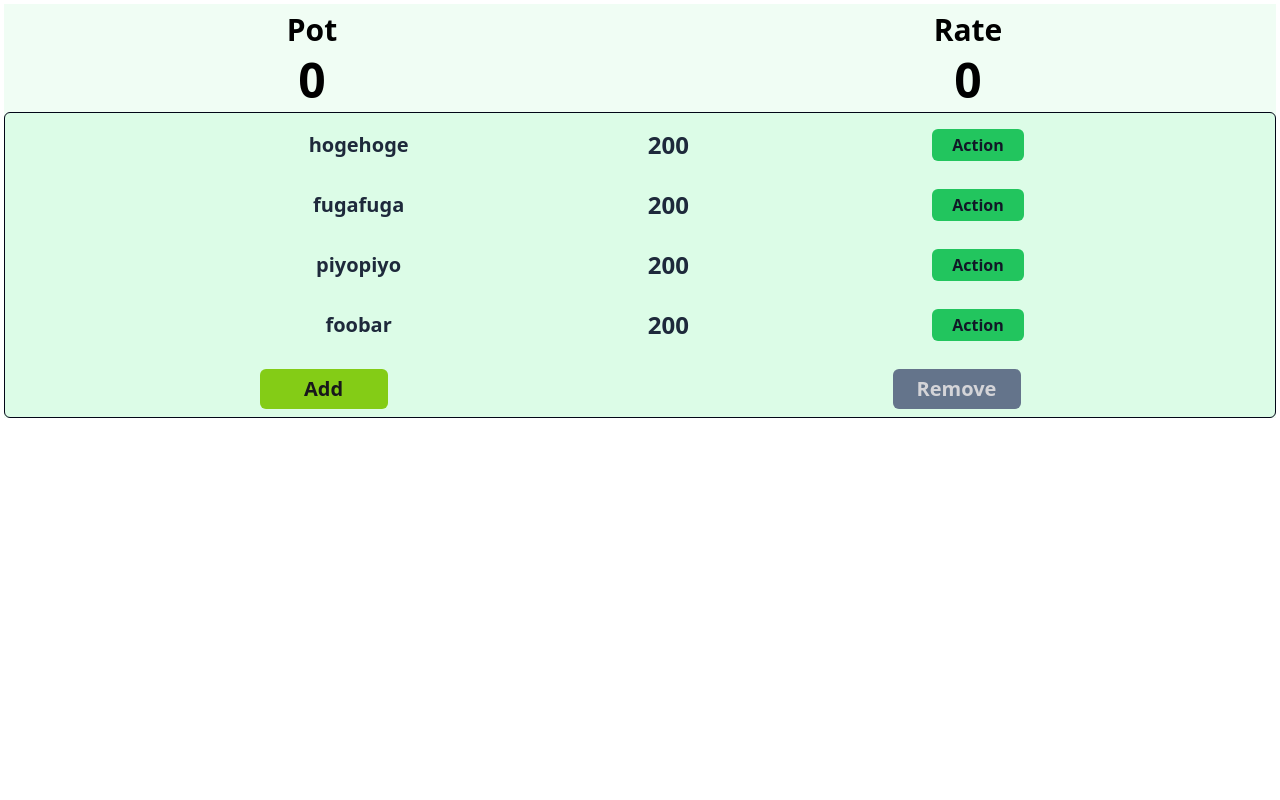
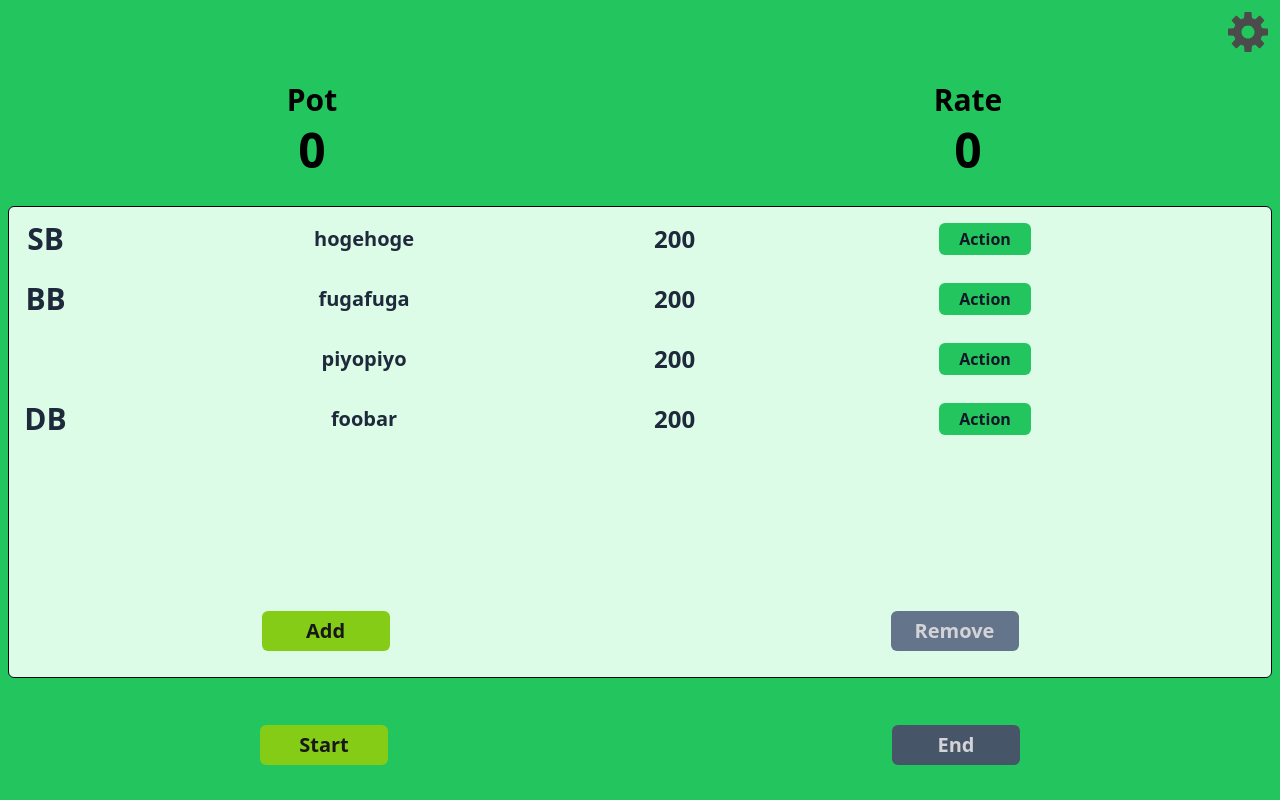
Before and after one commit to haruki26/poker-app-frontend, a React (Vite) app: page / in a window 1280 px wide. Built offline with nearby package versions, Linux system fonts and the light colour scheme.

Commit message:
winnerモーダルの追加

```diff
--- a/src/App.tsx
+++ b/src/App.tsx
@@ -1,65 +1,36 @@
-import { useMemo, useState } from "react";
 import UserManage from "./components/UserManage/UserManage";
-import { Game } from "./game/Game";
-import { ActionType, GameStatus } from "./game/types";
 import GameInfo from "./components/GameInfo/GameInfo";
-
-const demoData = [
-    {
-        name: "hogehoge",
-        chip: 200,
-    },
-    {
-        name: "fugafuga",
-        chip: 200,
-    },
-    {
-        name: "piyopiyo",
-        chip: 200,
-    },
-    {
-        name: "foobar",
-        chip: 200,
-    }
-];
+import GameStartBtn from "./components/GameCtlBtn/GameStartBtn";
+import GameEndBtn from "./components/GameCtlBtn/GameEndBtn";
+import { useGame } from "./hook/useGame";
+import setting from "./../public/setting.svg"
 
 const App: React.FC = () => {
-    const game = useMemo(() => {
-        const newGame = new Game();
-        demoData.forEach((data) => {
-            newGame.userManager.addUser(data.name, data.chip);
-        });
-        return newGame;
-    }, []);
+    const { game, gameState, handleAction, handleStartGame, handleEndGame } = useGame();
 
-    const [gameState, setGameState] = useState<GameStatus>({
-        pot: game.pot,
-        currentBet: game.currentBet,
-    });
-
-    const handleAction = (index: number, action: ActionType, amount?: number) => {
-        game.action(index, action, amount);
-        setGameState({
-            pot: game.pot,
-            currentBet: game.currentBet,
-        });
-    }
-
-    // game.setDealerButton(0);
-    // game.startGame();
-    // game.action(0, "bet", 10);
-    // game.action(1, "call");
-    // game.action(2, "raise", 20);
-    // game.action(3, "all-in");
-
+    game.setDealerButton(3);
 
     return (
-        <div className="m-1 h-full bg-green-50">
+        <div className="h-svh p-1 bg-green-500">
             <div className="h-1/4">
-                <GameInfo potSize={gameState.pot} rate={gameState.currentBet} />
+                <div className="h-1/4 w-full flex justify-end p-2">
+                    <img src={setting} alt="setting" className="w-10 h-10" />
+                </div>
+                <div className="h-3/4">
+                    <GameInfo potSize={gameState.pot} rate={gameState.currentBet} />
+                </div>
             </div>
-            <div className="h-3/4">
-                <UserManage userManager={game.userManager} action={handleAction} />
+            <div className="h-3/4 flex flex-col gap-5 p-1">
+                <div className="h-5/6">
+                    <UserManage game={game} action={handleAction} />
+                </div>
+                <div className="h-1/6 flex justify-between">
+                    <GameStartBtn startGame={handleStartGame} />
+                    <GameEndBtn
+                        userNames={game.userManager.getUserNames()}
+                        endGame={handleEndGame}
+                    />
+                </div>
             </div>
         </div>
     )
--- /dev/null
+++ b/src/components/GameCtlBtn/GameEndBtn.tsx
@@ -0,0 +1,41 @@
+import Btn from "../Btn";
+import { useModal } from "../Modal/useModal";
+import WinnerModal from "./WinnerModal/WinnerModal";
+
+type Props = {
+    userNames: string[];
+    endGame: (index: number) => void;
+};
+
+const GameEndBtn: React.FC<Props> = ({ userNames, endGame }) => {
+    const { openModal, closeModal, Modal } = useModal();
+
+    const handleEndGame = (index: number) => {
+        endGame(index);
+        closeModal();
+    };
+
+
+    return (
+        <>
+        <Btn
+            onClick={openModal}
+            className="w-32 h-10 m-auto"
+            bgColor="bg-slate-600"
+            hoverBgColor="bg-slate-400">
+            <span className="text-zinc-300 text-xl font-extrabol p-2">
+                End
+            </span>
+        </Btn>
+        <Modal>
+            <WinnerModal
+                userNames={userNames}
+                endGame={handleEndGame}
+                closeModal={closeModal}
+            />
+        </Modal>
+        </>
+    );
+};
+
+export default GameEndBtn;
--- /dev/null
+++ b/src/components/GameCtlBtn/GameStartBtn.tsx
@@ -0,0 +1,21 @@
+import Btn from "../Btn";
+
+type Props = {
+    startGame: () => void;
+};
+
+const GameStartBtn: React.FC<Props> = ({ startGame }) => {
+    return (
+        <Btn
+            onClick={startGame}
+            className="w-32 h-10 m-auto"
+            bgColor="bg-lime-500"
+            hoverBgColor="bg-lime-600">
+            <span className="text-zinc-900 text-xl font-extrabol p-2">
+                Start
+            </span>
+        </Btn>
+    );
+};
+
+export default GameStartBtn;
--- /dev/null
+++ b/src/components/GameCtlBtn/WinnerModal/WinnerModal.tsx
@@ -0,0 +1,33 @@
+import Btn from "../../Btn";
+import ModalFrame from "../../Modal/ModalFrame";
+
+type Props = {
+    userNames: string[];
+    endGame: (index: number) => void;
+    closeModal: () => void;
+};
+
+const WinnerModal: React.FC<Props> = ({ userNames, endGame, closeModal}) => {
+    return (
+        <ModalFrame modalName="Result" closeModal={closeModal}>
+            <ul className="flex flex-col items-center">
+                {userNames.map((name, index) => (
+                    <li key={index} className="text-2xl text-zinc-300 my-2">
+                        <Btn
+                            onClick={() => endGame(index)}
+                            className="w-32 h-10 m-auto"
+                            bgColor="bg-emerald-300"
+                            hoverBgColor="bg-emerald-400"
+                        >
+                            <span className="text-zinc-900 text-xl font-extrabol p-2">
+                                {name}
+                            </span>
+                        </Btn>
+                    </li>
+                ))}
+            </ul>
+        </ModalFrame>
+    );
+};
+
+export default WinnerModal;
--- a/src/components/UserManage/ManageModal/AddUserModal.tsx
+++ b/src/components/UserManage/ManageModal/AddUserModal.tsx
@@ -18,7 +18,6 @@ const AddUserModal: React.FC<AddUserModalProps> = ({
     const handleFormSubmit = (e: React.FormEvent<HTMLFormElement>) => {
         e.preventDefault();
         handleAddUser(name, chip);
-        console.log("Add User");
         closeModal();
     };
 
--- a/src/components/UserManage/UserManage.tsx
+++ b/src/components/UserManage/UserManage.tsx
@@ -3,22 +3,22 @@ import { useModal } from "../Modal/useModal";
 import User from "./User/User";
 import AddUserBtn from "./AddUserBtn";
 import RemoveUserBtn from "./RemoveUserBtn";
-import { UserManager } from "../../game/Game";
+import { Game } from "../../game/Game";
 import { Action } from "../../game/types";
 
 type Props = {
-    userManager: UserManager;
+    game: Game;
     action: Action;
 };
 
-const UserManage: React.FC<Props> = ({ userManager, action }) => {
+const UserManage: React.FC<Props> = ({ game, action }) => {
     const [modalContent, setModalContent] = useState<React.ReactNode | null>(null);
     const { Modal, openModal, closeModal } = useModal();
-    const [userInfo, setUserInfo] = useState(userManager.users);
+    const [userInfo, setUserInfo] = useState(game.userManager.users);
 
     useEffect(() => {
-        setUserInfo(userManager.users);
-    }, [userManager.users]);
+        setUserInfo(game.userManager.users);
+    }, [game.userManager.users]);
 
     const handleCloseModal = () => {
         closeModal();
@@ -26,8 +26,9 @@ const UserManage: React.FC<Props> = ({ userManager, action }) => {
     };
 
     return (
-        <div className="p-2 bg-green-100 border border-slate-950 rounded-md">
-            <div className="flex flex-col gap-5">
+        <>
+        <div className="h-full p-2 bg-green-100 border border-slate-950 rounded-md">
+            <div className="h-5/6 flex flex-col gap-5 overflow-y-scroll">
                 <ul className="flex flex-col gap-3">
                     {userInfo.map((user, index) => (
                         <li key={index}>
@@ -39,18 +40,19 @@ const UserManage: React.FC<Props> = ({ userManager, action }) => {
                         </li>
                     ))}
                 </ul>
-                <div className="flex gap-3 justify-center items-center">
+            </div>
+            <div className="h-1/6 flex gap-3 justify-center items-center">
                 <AddUserBtn
                     setContent={setModalContent}
                     openModal={openModal}
-                        handleAddUser={userManager.addUser}
+                    handleAddUser={game.addUser}
                     closeModal={handleCloseModal}
                 />
                 <RemoveUserBtn
                     setContent={setModalContent}
                     openModal={openModal}
-                        userNames={userInfo.map((user) => user.name)}
-                        handleRemoveUser={userManager.removeUser}
+                    userNames={game.userManager.getUserNames()}
+                    handleRemoveUser={game.userManager.removeUser}
                     closeModal={handleCloseModal}
                 />
             </div>
@@ -60,7 +62,7 @@ const UserManage: React.FC<Props> = ({ userManager, action }) => {
                 {modalContent}
             </Modal>
         )}
-        </div>
+        </>
     );
 };
 
--- a/src/game/Game.ts
+++ b/src/game/Game.ts
@@ -69,6 +69,10 @@ export class UserManager {
     public getUserInfo = (index: number): UserInfo => {
         return this.users[index].userInfo;
     };
+
+    public getUserNames = (): string[] => {
+        return this.users.map((user) => user.userInfo.name);
+    }
 };
 
 export class Game {
@@ -110,7 +114,10 @@ export class Game {
     };
 
     public addUser = (name: string, chip: number) => {
+        console.log(this.userManager.users);
         this.userManager.addUser(name, chip);
+        this.setDealerButton(this._dealerButton);
+        console.log(this.userManager.users);
     };
 
     public removeUser = (index: number) => {
@@ -119,7 +126,10 @@ export class Game {
 
     public setDealerButton = (index: number) => {
         this.userManager.setRole(index);
-        this._dealerButton = this.userManager.users.findIndex((user) => user.role === "DB");
+        this._dealerButton = this.userManager.users.findIndex(
+            (user) => user.userInfo.role === "DB"
+        );
+        console.log(this._dealerButton)
     };
 
     public action = (index: number, action: ActionType, amount?: number) => {
@@ -153,7 +163,6 @@ export class Game {
                 throw new Error("不正なアクションです");
         };
         console.log(this._pot, this._currentBet);
-        console.log(this.userManager.getUserInfo(index));
     };
 
     private _bet = (index: number, amount: number) => {
@@ -189,15 +198,23 @@ export class Game {
     };
 
     public startGame = () => {
+        this.userManager.users.forEach((user) => {
+            user.play();
+        });
         this._blindBet();
+        console.log("Game Start");
     };
 
     private _blindBet = () => {
-        this._bet(1, this._blind);
-        this._bet(2, this._blind * 2);
+        const sb = this.userManager.users.findIndex((user) => user.userInfo.role === "SB");
+        const bb = this.userManager.users.findIndex((user) => user.userInfo.role === "BB");
+
+        this._bet(sb, this._blind);
+        this._bet(bb, this._blind * 2);
     };
 
-    public endGame = () => {
+    public endGame = (index: number) => {
+        this.userManager.users[index].win(this._pot);
         this.userManager.users.forEach((user) => {
             user.isPlaying = false;
         });
@@ -205,16 +222,4 @@ export class Game {
         this._pot = 0;
         this._currentBet = 0;
     };
-
-    public on = (event: "update", callback: () => void) => {
-        if (event === "update") {
-            callback();
-        };
-    }
-
-    public off = (event: "update", callback: () => void) => {
-        if (event === "update") {
-            callback();
-        };
-    }
 };
--- /dev/null
+++ b/src/hook/useGame.ts
@@ -0,0 +1,81 @@
+import { useMemo, useState, useEffect } from "react";
+import { Game } from "../game/Game";
+import { GameStatus, ActionType } from "../game/types";
+
+const demoData = [
+    {
+        name: "hogehoge",
+        chip: 200,
+    },
+    {
+        name: "fugafuga",
+        chip: 200,
+    },
+    {
+        name: "piyopiyo",
+        chip: 200,
+    },
+    {
+        name: "foobar",
+        chip: 200,
+    }
+];
+
+export const useGame = () => {
+    const game = useMemo(() => {
+        const newGame = new Game();
+        demoData.forEach((data) => {
+            newGame.userManager.addUser(data.name, data.chip);
+        });
+        return newGame;
+    }, []);
+
+    const [gameState, setGameState] = useState<GameStatus>({
+        pot: game.pot,
+        currentBet: game.currentBet,
+    });
+
+    const updateGameState = () => {
+        setGameState({
+            pot: game.pot,
+            currentBet: game.currentBet,
+        });
+    };
+
+    const handleStartGame = () => {
+        game.startGame();
+        updateGameState();
+    };
+
+    const handleEndGame = (index: number) => {
+        game.endGame(index);
+        updateGameState();
+    }
+
+    const handleAction = (index: number, action: ActionType, amount?: number) => {
+        game.action(index, action, amount);
+        updateGameState();
+    };
+
+    useEffect(() => {
+        const handleBeforeUnload = (e: BeforeUnloadEvent) => {
+            const confirmationMessage = "Oops！\nSessionStrageの実装めんどくてしてないからデータは消えるよ！";
+            e.preventDefault();
+            e.returnValue = confirmationMessage;
+            return confirmationMessage;
+        };
+
+        window.addEventListener("beforeunload", handleBeforeUnload);
+        return () => {
+            window.removeEventListener("beforeunload", handleBeforeUnload);
+        };
+    }, []);
+
+    return {
+        game,
+        gameState,
+        handleStartGame,
+        handleEndGame,
+        handleAction,
+    };
+};
```
Also changed, not shown: src/components/UserManage/User/User.tsx (+5 -3 lines), public/setting.svg (added). Lines whose indentation alone changed are shown as unchanged.
